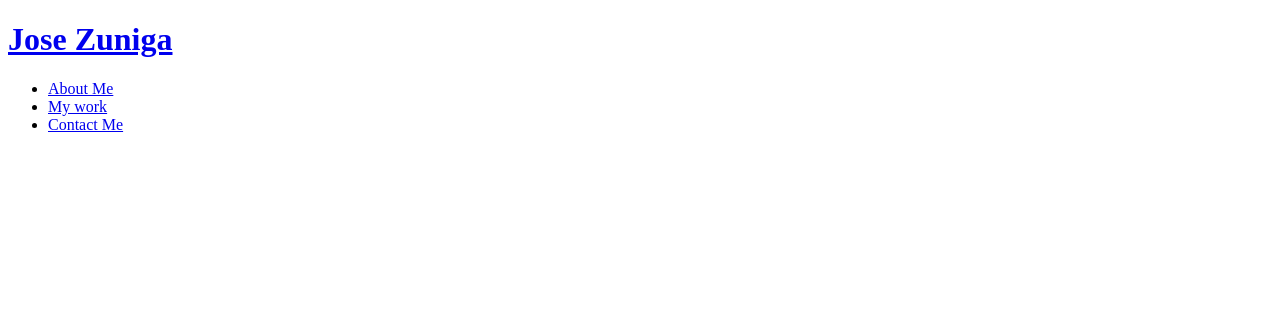
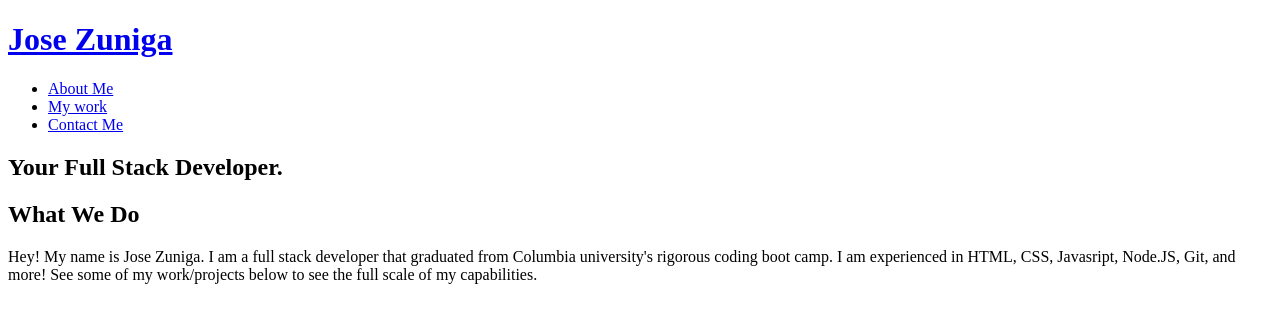
Before and after one commit to JoseZuniga01/Jose-Zuniga-Portfolio-Page, a plain HTML site: page index.html in a window 1280 px wide. Drawn offline with Linux system fonts and the light colour scheme.

Commit message:
added the about me section in HTML

```diff
--- a/index.html
+++ b/index.html
@@ -15,17 +15,39 @@
             <nav>
               <ul>
                 <li>
-                  <a href="#what-we-do">About Me</a>
+                  <a href="#About-Me">About Me</a>
                 </li>
                 <li>
-                  <a href="#what-you-do">My work</a>
+                  <a href="#My-Work">My work</a>
                 </li>
                 <li>
-                  <a href="#your-trainers">Contact Me</a>
+                  <a href="#Contact-me">Contact Me</a>
                 </li>
               </ul>
             </nav>
           </header>
           <!-- end navigation -->
+
+              <!-- hero -->
+    <section class="hero">
+        <div class="hero-cta">
+          <h2>Your Full Stack Developer.</h2>
+
+      </section>
+      <!-- end header -->
+
+        <!-- "About Me" - <section> -->
+    <section id="About-Me" class="intro">
+        <div class="flex-row">
+          <h2 class="section-title primary-border">
+            What We Do
+          </h2>
+        </div>
+        <div class="flex-row">
+          <p> Hey! My name is Jose Zuniga. I am a full stack developer that graduated from Columbia university's rigorous coding boot camp. I am experienced in HTML, CSS, Javasript, Node.JS, Git, and more! See some of my work/projects below to see the full scale of my capabilities.
+          </p>
+        </div>
+      </section>
+      <!-- end "what we do" -->
 </body>
 </html>
```
